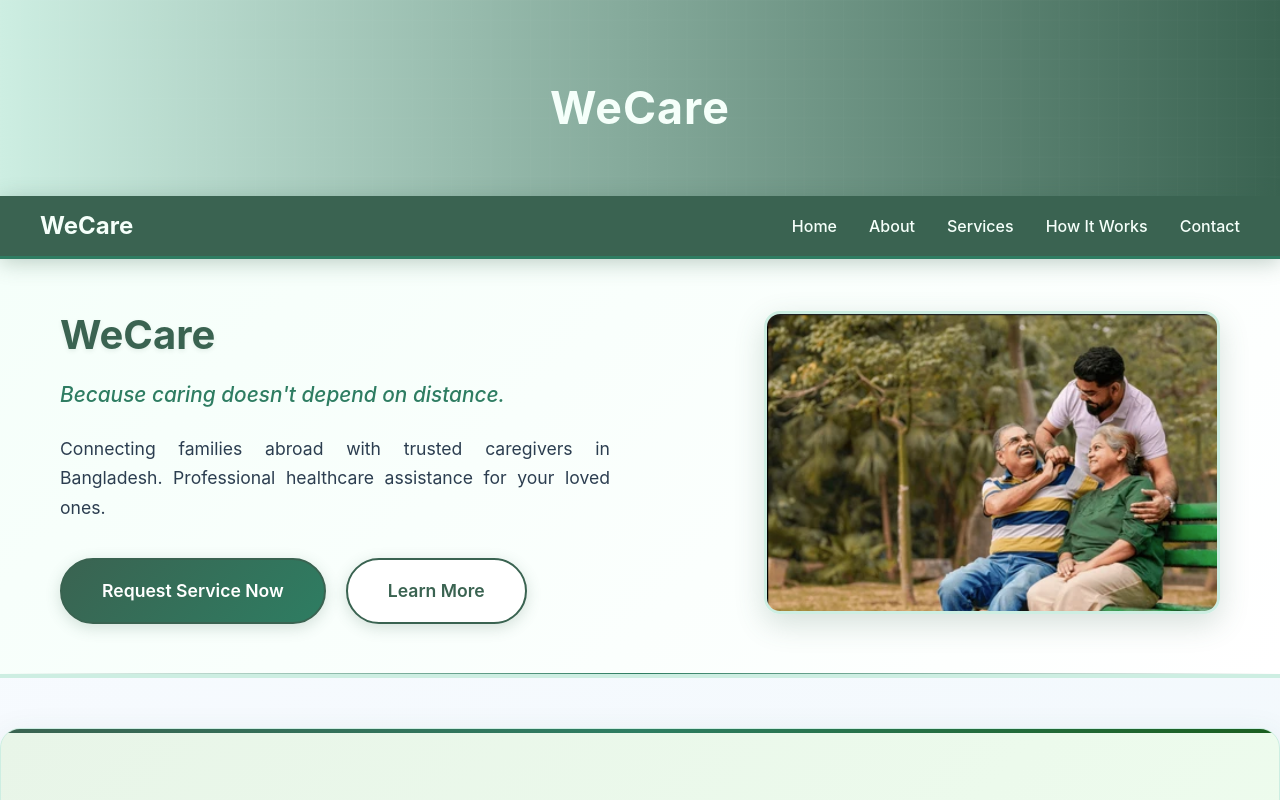
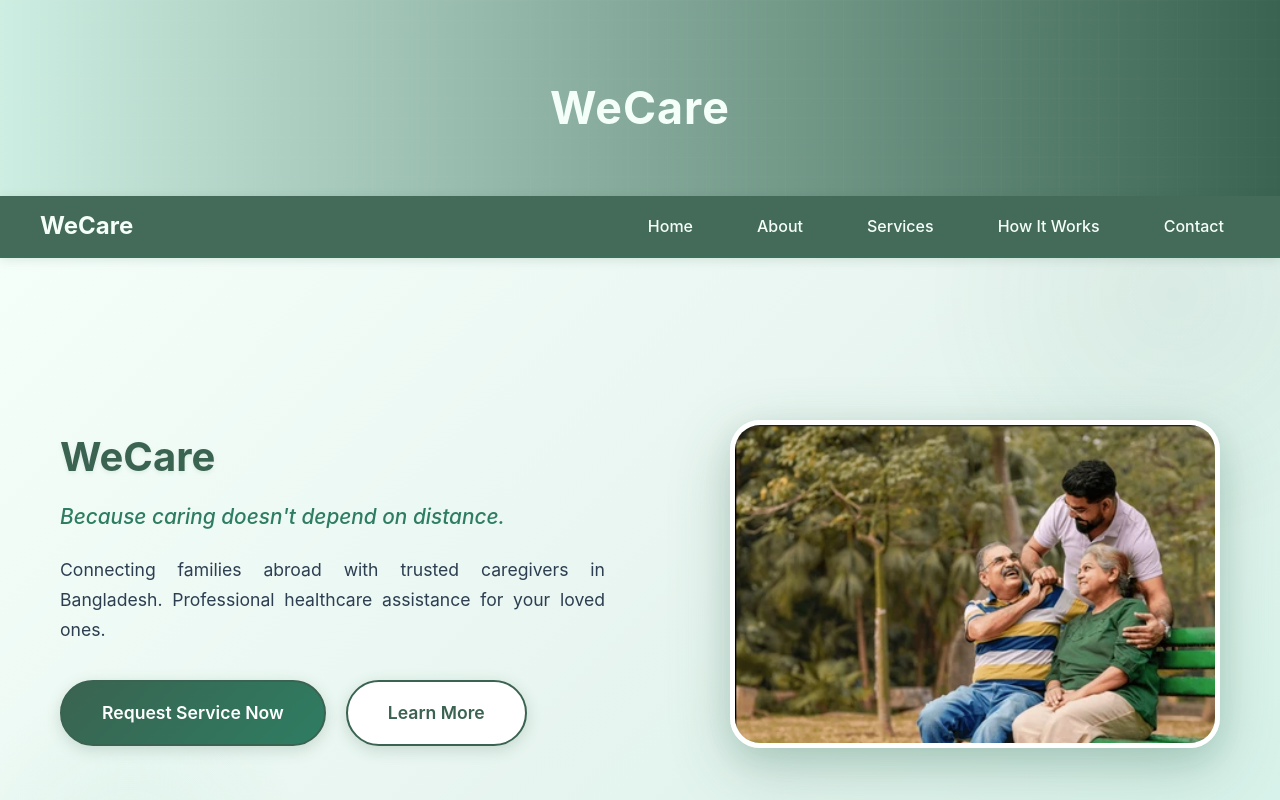
Before and after one commit to wecare1635/we-care.support, a plain HTML site: page index.html in a window 1280 px wide. Shown: the top 800 px of the page. Drawn offline with Linux system fonts and the light colour scheme.

Commit message:
Implement professional navigation and banner redesign
Navigation Enhancements:
- Added sticky navbar with scroll-based opacity transition
- Implemented backdrop blur effect for modern glassmorphism look
- Enhanced nav links with underline animation on hover
- Added subtle background highlight on link hover
- Smooth shadow transitions when scrolling

Banner/Hero Section Improvements:
- Added multi-color gradient background (mint green tones)
- Implemented animated decorative circular elements
- Enhanced image with professional shadow treatment
- Added white border and hover lift effect on banner image
- Implemented fade-in animations (left for text, right for image)
- Increased section height and improved spacing
- Added rounded bottom corners for modern appearance

JavaScript:
- Added scroll event listener for navbar state changes
- Navbar becomes more opaque and shadow increases on scroll

Cache-busting: Updated CSS version to v=5.3

Co-Authored-By: Claude Sonnet 4.5 <noreply@anthropic.com>

```diff
--- a/index.html
+++ b/index.html
@@ -4,7 +4,7 @@
 <meta charset="utf-8"/>
 <meta name="viewport" content="width=device-width, initial-scale=1.0"/>
 <title>WeCare</title>
-<link rel="stylesheet" href="styles.css?v=5.2">
+<link rel="stylesheet" href="styles.css?v=5.3">
 </head>
 
 <body>
@@ -345,6 +345,22 @@ document.querySelectorAll('a[href^="#"]').forEach(anchor => {
     });
 });
 
+// Navbar scroll effect
+const navbar = document.querySelector('.navbar');
+let lastScroll = 0;
+
+window.addEventListener('scroll', () => {
+    const currentScroll = window.pageYOffset;
+
+    if (currentScroll > 50) {
+        navbar.classList.add('scrolled');
+    } else {
+        navbar.classList.remove('scrolled');
+    }
+
+    lastScroll = currentScroll;
+});
+
 // Mobile menu toggle
 const mobileMenu = document.getElementById('mobile-menu');
 const navMenu = document.querySelector('.nav-menu');
--- a/styles.css
+++ b/styles.css
@@ -50,10 +50,18 @@ header * {
 
 /* Navigation Bar */
 .navbar {
-    background-color: #3A6351;
+    background-color: rgba(58, 99, 81, 0.95);
     position: sticky;
     top: 0;
     z-index: 1000;
+    box-shadow: 0 2px 10px rgba(58, 99, 81, 0.15);
+    border-bottom: 2px solid rgba(46, 125, 98, 0.3);
+    transition: all 0.3s ease;
+    backdrop-filter: blur(10px);
+}
+
+.navbar.scrolled {
+    background-color: rgba(58, 99, 81, 1);
     box-shadow: 0 4px 20px rgba(58, 99, 81, 0.3);
     border-bottom: 3px solid #2E7D62;
 }
@@ -90,13 +98,32 @@ header * {
     color: #F5FFFA;
     text-decoration: none;
     font-weight: 500;
-    transition: color 0.3s ease;
-    padding: 0.5rem 0;
+    transition: all 0.3s ease;
+    padding: 0.5rem 1rem;
+    border-radius: 8px;
+    position: relative;
+}
+
+.nav-link::after {
+    content: '';
+    position: absolute;
+    bottom: 0;
+    left: 50%;
+    transform: translateX(-50%) scaleX(0);
+    width: 80%;
+    height: 2px;
+    background: linear-gradient(90deg, #CDEEE2 0%, #F5FFFA 100%);
+    transition: transform 0.3s ease;
 }
 
 .nav-link:hover {
     color: #CDEEE2;
+    background-color: rgba(205, 238, 226, 0.1);
     text-decoration: none;
+}
+
+.nav-link:hover::after {
+    transform: translateX(-50%) scaleX(1);
 }
 
 /* Mobile Menu Toggle */
@@ -174,22 +201,50 @@ header p {
     display: flex;
     justify-content: space-between;
     align-items: center;
-    background: linear-gradient(135deg, #F5FFFA 0%, #ffffff 100%);
-    padding: 50px 60px;
-    gap: 40px;
-    min-height: 300px;
+    background: linear-gradient(135deg, #F5FFFA 0%, #E8F5F0 50%, #D4F1E8 100%);
+    padding: 80px 60px;
+    gap: 50px;
+    min-height: 500px;
     border-bottom: 4px solid #CDEEE2;
     position: relative;
+    overflow: hidden;
+    border-radius: 0 0 40px 40px;
+}
+
+/* Decorative Background Elements */
+.banner-container::before {
+    content: '';
+    position: absolute;
+    top: -30%;
+    right: -10%;
+    width: 500px;
+    height: 500px;
+    background: radial-gradient(circle, rgba(58, 99, 81, 0.06) 0%, transparent 70%);
+    border-radius: 50%;
+    z-index: 0;
+    animation: float 20s ease-in-out infinite;
 }
 
 .banner-container::after {
     content: '';
     position: absolute;
-    bottom: 0;
-    left: 0;
-    right: 0;
-    height: 1px;
-    background: linear-gradient(90deg, transparent 0%, #2E7D62 50%, transparent 100%);
+    bottom: -20%;
+    left: -5%;
+    width: 350px;
+    height: 350px;
+    background: radial-gradient(circle, rgba(205, 238, 226, 0.4) 0%, transparent 70%);
+    border-radius: 50%;
+    z-index: 0;
+    animation: float 15s ease-in-out infinite reverse;
+}
+
+@keyframes float {
+    0%, 100% {
+        transform: translate(0, 0);
+    }
+    50% {
+        transform: translate(20px, -20px);
+    }
 }
 
 
@@ -197,6 +252,20 @@ header p {
 .banner-text {
     flex: 1;
     padding-right: 20px;
+    position: relative;
+    z-index: 1;
+    animation: fadeInLeft 0.8s ease-out;
+}
+
+@keyframes fadeInLeft {
+    from {
+        opacity: 0;
+        transform: translateX(-30px);
+    }
+    to {
+        opacity: 1;
+        transform: translateX(0);
+    }
 }
 
 .banner-text h1 {
@@ -274,16 +343,38 @@ header p {
 .banner-image {
     flex: 1;
     text-align: right;
+    position: relative;
+    z-index: 1;
+    animation: fadeInRight 0.8s ease-out;
 }
 
 .banner-image img {
     width: 100%;
-    max-width: 450px;
+    max-width: 480px;
     height: auto;
-    border-radius: 16px;
+    border-radius: 30px;
     object-fit: cover;
-    box-shadow: 0 10px 30px rgba(58, 99, 81, 0.2);
-    border: 3px solid #CDEEE2;
+    box-shadow: 0 20px 60px rgba(58, 99, 81, 0.25),
+                0 10px 30px rgba(46, 125, 98, 0.15);
+    border: 5px solid white;
+    transition: all 0.4s ease;
+}
+
+.banner-image img:hover {
+    transform: translateY(-8px) scale(1.02);
+    box-shadow: 0 25px 70px rgba(58, 99, 81, 0.3),
+                0 15px 40px rgba(46, 125, 98, 0.2);
+}
+
+@keyframes fadeInRight {
+    from {
+        opacity: 0;
+        transform: translateX(30px);
+    }
+    to {
+        opacity: 1;
+        transform: translateX(0);
+    }
 }
 
 /* Responsive Adjustments */
```
